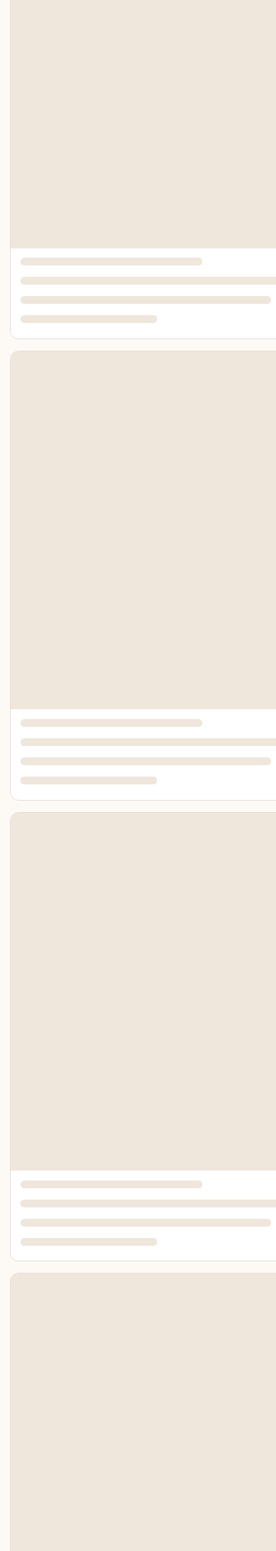
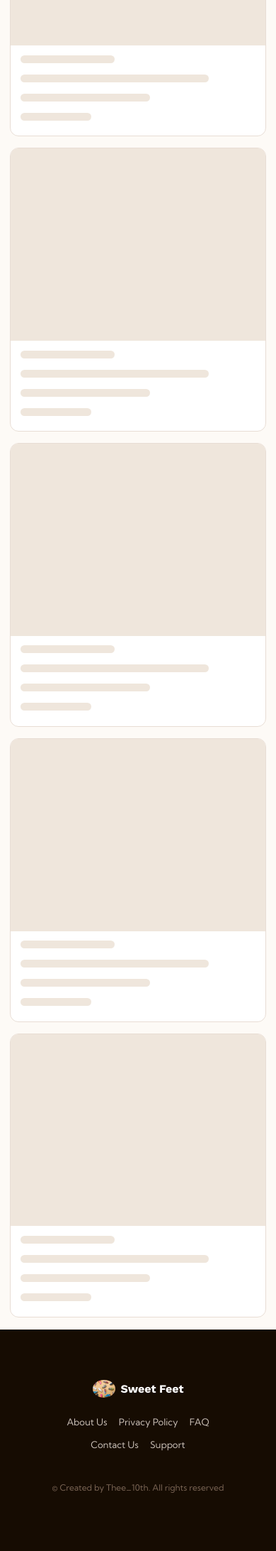
Before and after one commit to Deviant08/Sweet-Feet, a PHP site: page /sweetfeet/nav/products.html in a window 390 px wide. Shown: the part 1920-4105 px from the top of the page at 71% size. Run offline with PHP 8.4, Linux system fonts and the light colour scheme.

Commit message:
Scale shop product images to the card instead of native size

```diff
--- a/CSS/queries.css
+++ b/CSS/queries.css
@@ -11,9 +11,11 @@ html, body {
   max-width: 100%;
   overflow-x: hidden;
 }
-img, video, iframe, svg {
+img, video, iframe {
   max-width: 100%;
+  height: auto;
 }
+svg { max-width: 100%; }
 
 /* Shop header is a compact bar, same as desktop */
 .shop_page header {
@@ -39,6 +41,56 @@ img, video, iframe, svg {
   background-image: none !important;
 }
 
+/* Product photos scale to the card — never native resolution */
+.product_grid {
+  width: 100%;
+  max-width: 100%;
+  min-width: 0;
+  grid-template-columns: repeat(auto-fill, minmax(min(100%, 240px), 1fr));
+}
+.product_grid > *,
+.product_card {
+  min-width: 0;
+  max-width: 100%;
+}
+.product_card img,
+.card_img {
+  width: 100% !important;
+  max-width: 100% !important;
+  height: auto !important;
+  aspect-ratio: 4 / 3;
+  object-fit: cover;
+  display: block;
+}
+.cart_item img {
+  width: 68px !important;
+  height: 68px !important;
+  max-width: 68px !important;
+  aspect-ratio: 1;
+  object-fit: cover;
+  flex-shrink: 0;
+}
+.pd,
+.product {
+  max-width: 100%;
+}
+.pd img,
+.product img {
+  width: min(20rem, 100%);
+  max-width: 100%;
+  height: auto;
+  aspect-ratio: 1;
+  object-fit: cover;
+}
+.logo_img,
+.nav_user_avatar,
+.card_seller_avatar,
+.footer_img,
+.test_img {
+  height: auto;
+  object-fit: cover;
+}
+
 /* ── 1100px ─────────────────────────────────────────── */
 @media (max-width: 1100px) {
   #header {
@@ -54,11 +106,11 @@ img, video, iframe, svg {
 
 /* ── 1024px ─────────────────────────────────────────── */
 @media (max-width: 1024px) {
-  .shop_wrapper { grid-template-columns: 200px 1fr; }
+  .shop_wrapper { grid-template-columns: 200px minmax(0, 1fr); }
   .sidebar { padding: 1.5rem 1.1rem; }
-  .products_area { padding: 1.75rem 1.5rem; }
+  .products_area { padding: 1.75rem 1.5rem; min-width: 0; }
   .shop_hero { padding: 2.5rem 1.75rem 2.2rem; }
-  .product_grid { grid-template-columns: repeat(auto-fill, minmax(200px, 1fr)); }
+  .product_grid { grid-template-columns: repeat(auto-fill, minmax(min(100%, 200px), 1fr)); }
   .fb_headline { font-size: 4rem; }
   .fb_panel_left { padding: 4rem 3rem; }
   .fb_form_card { padding: 3rem; }
@@ -91,7 +143,7 @@ img, video, iframe, svg {
 
 /* ── 860px — shop sidebar collapses ─────────────── */
 @media (max-width: 860px) {
-  .shop_wrapper { grid-template-columns: 1fr; }
+  .shop_wrapper { grid-template-columns: minmax(0, 1fr); }
   .sidebar {
     position: static;
     height: auto;
@@ -108,7 +160,7 @@ img, video, iframe, svg {
   .sidebar::-webkit-scrollbar { display: none; }
   .sidebar h3 { display: none; }
   .filter_group { flex-shrink: 0; margin-bottom: 0; min-width: 150px; }
-  .products_area { padding: 1.5rem 1rem; }
+  .products_area { padding: 1.5rem 1rem; min-width: 0; }
   .shop_hero {
     padding: 2.2rem 1.4rem 1.8rem;
     min-height: 0;
@@ -120,7 +172,7 @@ img, video, iframe, svg {
   .sort_select { width: 100%; }
   .cart_drawer { width: min(100%, 42rem); right: -100%; }
   .cart_drawer.open { right: 0; }
-  .product_grid { grid-template-columns: repeat(auto-fill, minmax(180px, 1fr)); }
+  .product_grid { grid-template-columns: repeat(auto-fill, minmax(min(100%, 180px), 1fr)); }
 }
 
 /* ── 768px ──────────────────────────────────────────── */
@@ -251,8 +303,12 @@ img, video, iframe, svg {
   }
   .cat_tabs::-webkit-scrollbar { display: none; }
   .cat_tab { flex-shrink: 0; }
-  .product_grid { grid-template-columns: repeat(2, minmax(0, 1fr)); gap: .9rem; }
-  .card_img { aspect-ratio: 1; }
+  .product_grid {
+    grid-template-columns: repeat(2, minmax(0, 1fr));
+    gap: .9rem;
+  }
+  .card_img,
+  .product_card img { aspect-ratio: 1; }
   .products_area { padding: 1.1rem .85rem; }
   .sidebar { padding: 1rem; gap: 1.1rem; }
   .filter_group { min-width: 130px; }
```
